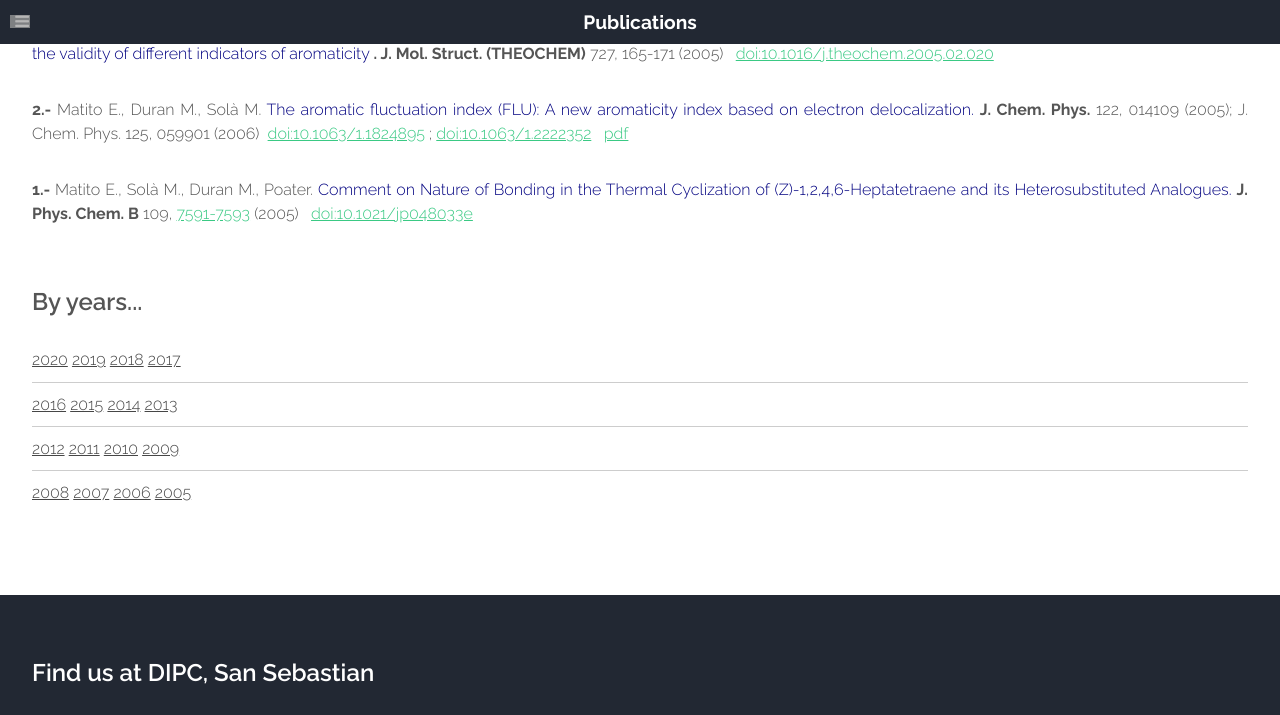
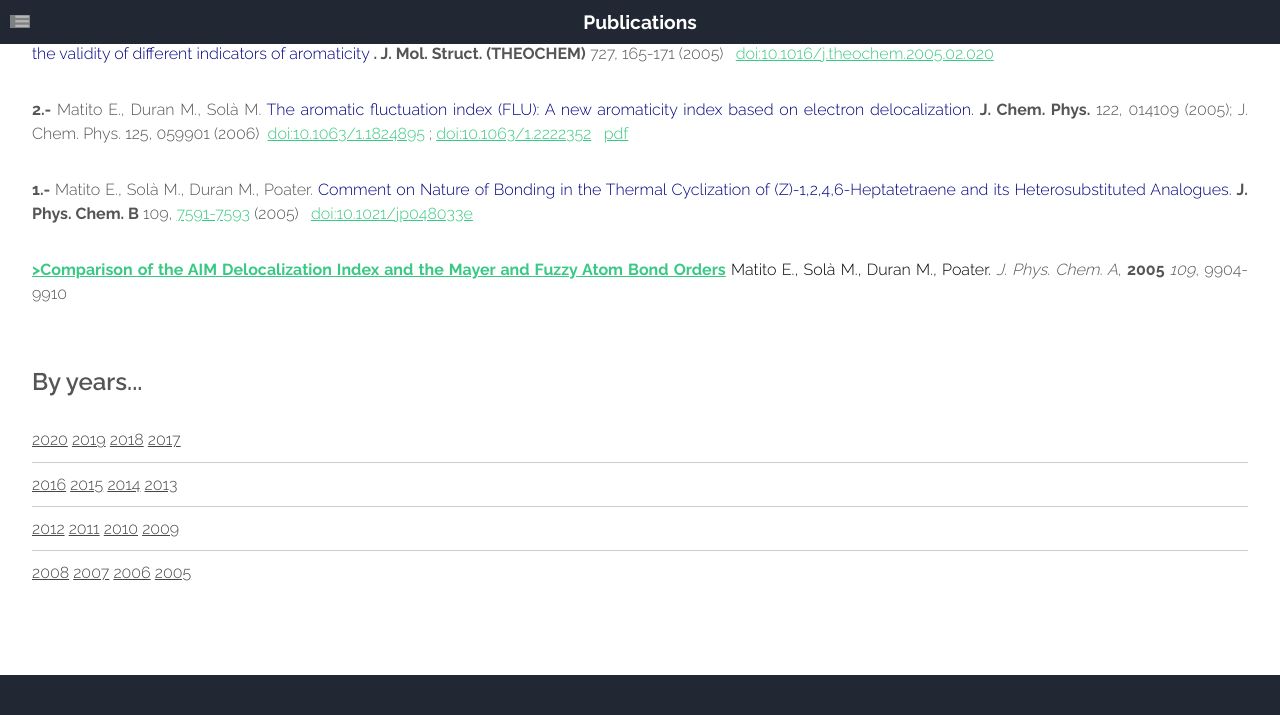
Before and after one commit to old-jekyll-templates/Horizons-Jekyll-Theme, a Jekyll site: the page built from publications.html, in a window 1280 px wide and 900 px high, scrolled down 8365 px, cut to the strip 0-715 px from the top of the window. Built offline with Jekyll 4.4.1, drawn with Linux system fonts in a browser that asks for light colours; grey boxes are pictures that could not be loaded.

Commit message:
Update publications.html

```diff
--- a/publications.html
+++ b/publications.html
@@ -805,6 +805,11 @@ doi:10.1021/ed083p1243</a></p>
 			109, <a href="https://ematito.webs.com/MembersB/EditPage/tel:7591-7593">7591-7593</a>
 			(2005)&nbsp;&nbsp; <a href="http://dx.doi.org/10.1021/jp048033e">doi:10.1021/jp048033e</a></font></p>
 
+			<p style="text-align:justify; text-justify:inter-ideograph;>
+			<font color="#000000">	<a href="https://pubs.acs.org/doi/10.1021/jp0538464" > <b> >Comparison of the AIM Delocalization Index and the Mayer and Fuzzy Atom Bond Orders</b></a></font>
+			<font color="#000000"> Matito E., Solà M., Duran M., Poater. </font>
+			<font> <i>J. Phys. Chem. A</i>, <b> 2005 </b><i>109</i>, 9904-9910 </font> </p>
+
 
 					</section>
 				</div>
```
